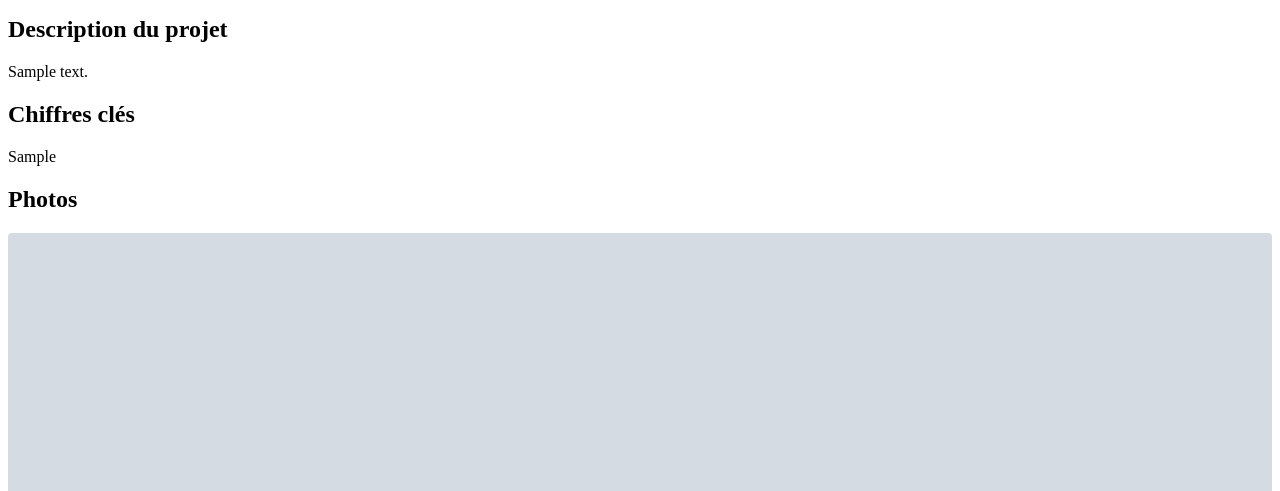
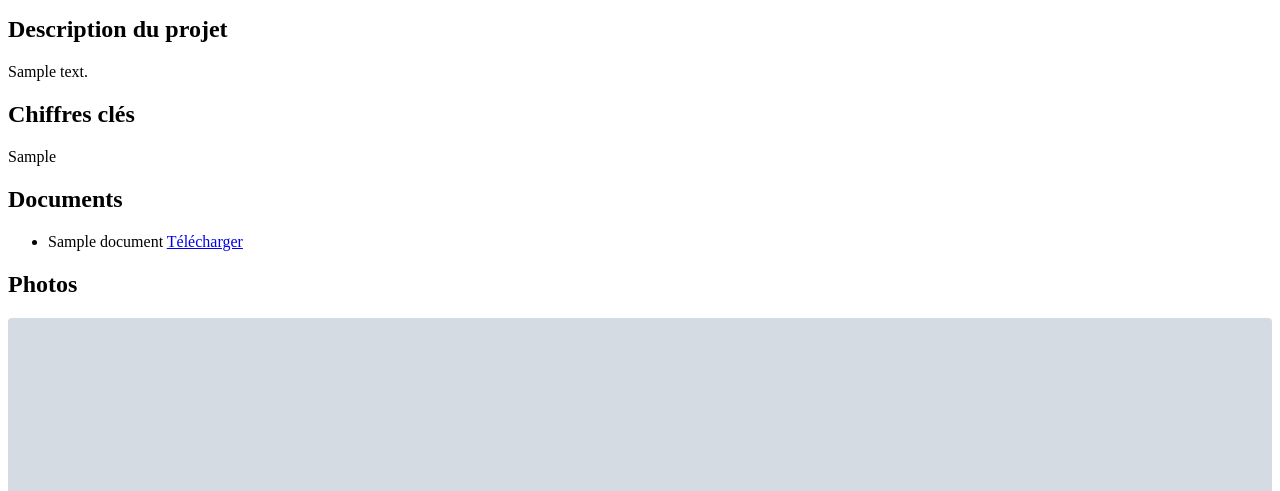
Before and after one commit to betagouv/recoco-plugins-mi-depafi, a Django app: template plugin_mi_depafi/templates/plugin_mi_depafi/realisation_detail.html in a window 1280 px wide. Shown: the part 209-700 px from the top of the page. Run offline with Django 3.2, Linux system fonts and the light colour scheme; the template is opened without the code that fills it: most values are stand-ins (such as "Sample title", 1, 10 or a date in 2020); grey boxes marked "Sample" are stand-in pictures.

Commit message:
[feat] add documents part

```diff
--- a/plugin_mi_depafi/templates/plugin_mi_depafi/realisation_detail.html
+++ b/plugin_mi_depafi/templates/plugin_mi_depafi/realisation_detail.html
@@ -1,5 +1,6 @@
 {% load static %}
 {% load humanize %}
+{% load common_tags %}
 
 <div class="plugin-mi-depafi-realisation-detail">
 
@@ -52,6 +53,23 @@
         </section>
         {% endif %}
 
+        <!-- Documents -->
+        {% with documents=realisation.documents.all %}
+        {% if documents %}
+        <section class="fr-mb-3w">
+            <h2 class="realisation-modal__content--title">Documents</h2>
+            <ul class="list-unstyled">
+                {% for document in documents %}
+                <li class="realisation-modal__document fr-mb-1w d-flex justify-content-between align-items-center">
+                    <span class="fr-icon-file-line fr-icon--sm fr-mr-1v realisation-modal__document--text" aria-hidden="true"> {{ document|filename }} </span>
+                    <a href="{{ document.file.url }}" class="fr-btn fr-btn--tertiary fr-px-3v fr-py-1v realisation-modal__document--download">Télécharger</a>
+                </li>
+                {% endfor %}
+            </ul>
+        </section>
+        {% endif %}
+        {% endwith %}
+
     </div>
 
     <!-- Photos -->
```
Also changed, not shown: plugin_mi_depafi/css/fragments/realisation-modal.scss (+16 -0 lines).
